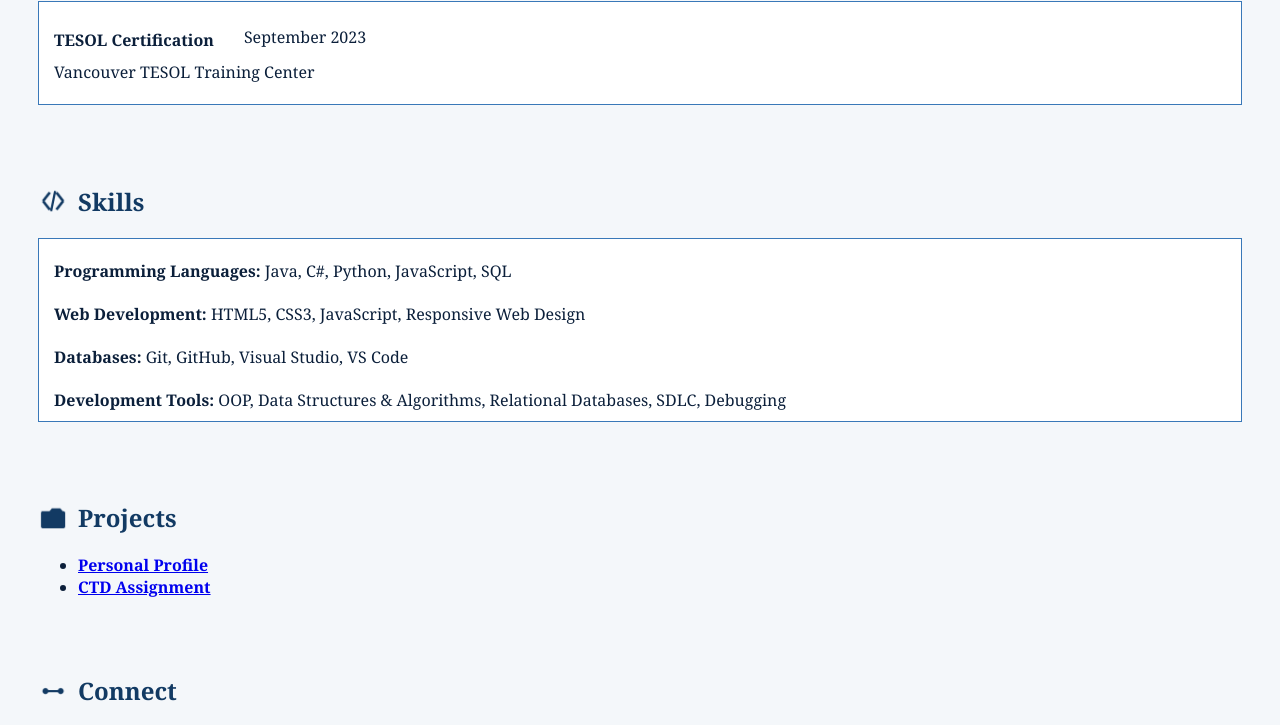
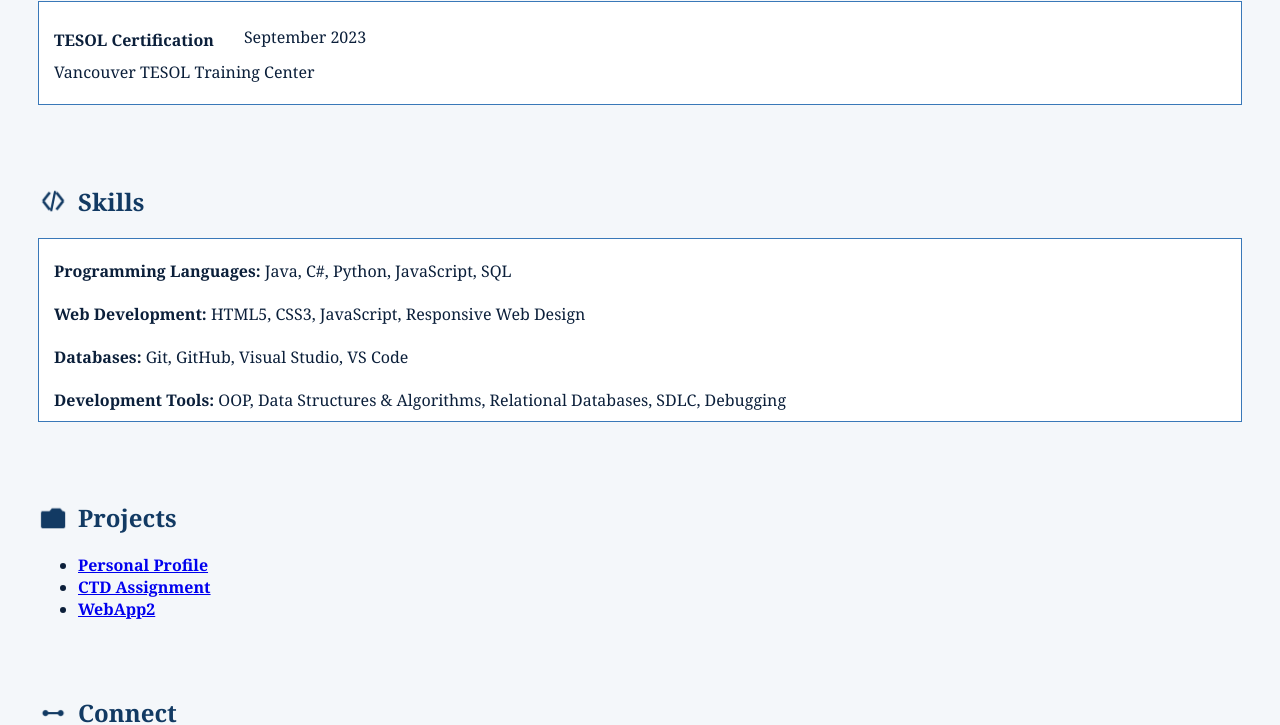
Before and after one commit to ShafiqSharifi/WebApp, a plain HTML site: page index.html in a window 1280 px wide. Shown: the part 1412-2137 px from the top of the page. Drawn offline with Linux system fonts and the light colour scheme.

Commit message:
Second assignment completed

```diff
--- a/index.html
+++ b/index.html
@@ -172,6 +172,12 @@
               <strong>CTD Assignment</strong>
             </a>
           </li>
+
+          <li>
+            <a href="WebApp2/index.html">
+              <strong>WebApp2</strong>
+            </a>
+          </li>
         </ul>
       </section>
 
```
